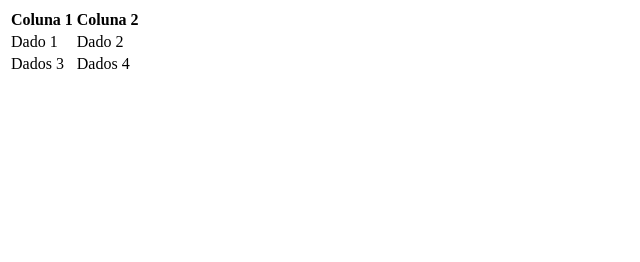
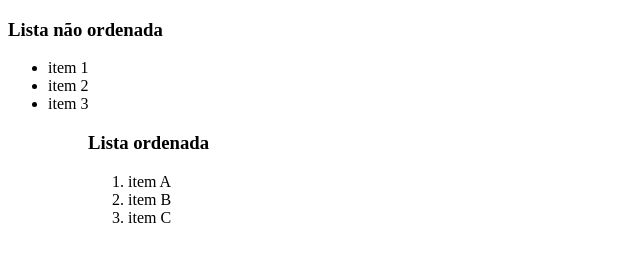
Before and after one commit to mnauela164/WS---Dev-Web, a plain HTML site: page HTML/08-Listas.html in a window 1280 px wide. Shown: the whole page, without its empty margins (0-640 px from the left). Drawn offline with Linux system fonts and the light colour scheme.

Commit message:
agora sim

```diff
--- a/HTML/08-Listas.html
+++ b/HTML/08-Listas.html
@@ -2,24 +2,31 @@
 <html lang="pt-br">
 <head>
     <meta charset="UTF-8">
-    <meta name="viewport" content="width=device-width, initial-scale=1.0">
-    <title>Tabelas</title>
+    <meta name="viewport" content="width=device-width,
+    initial-scale=1.0">
+    <title>Document</title>
 </head>
 <body>
-    <table>
-        <tr>
-            <th>Coluna 1</th>
-            <th>Coluna 2</th>
-        </tr>
-        <tr>
-            <td>Dado 1</td>
-            <td>Dado 2</td>
-        </tr>
-        <tr>
-            <td>Dados 3</td>
-            <td>Dados 4</td>
-        </tr>
-    </table>
-    <!-- table>tr*3>td*2 -->
+    <h3>Lista não ordenada</h3>
+    <ul>
+        <li>item 1</li>
+        <li>item 2</li>
+        <li>item 3</li>
+        <ul>
+            <h3>Lista ordenada</h3>
+            <ol>
+                <li>item A</li>
+                <li>item B</li>
+                <li>item C</li>
+            </ol>
+<!--
+    Listas automaticas
+    ol>*N = numero
+            <ol class=""></ol>
+            <ol class=""></ol>
+            <ol class=""></ol>
+            <ol class=""></ol>
+            <ol class=""></ol>
+            -->
 </body>
 </html>
```
Also changed, not shown: 2 other files.
